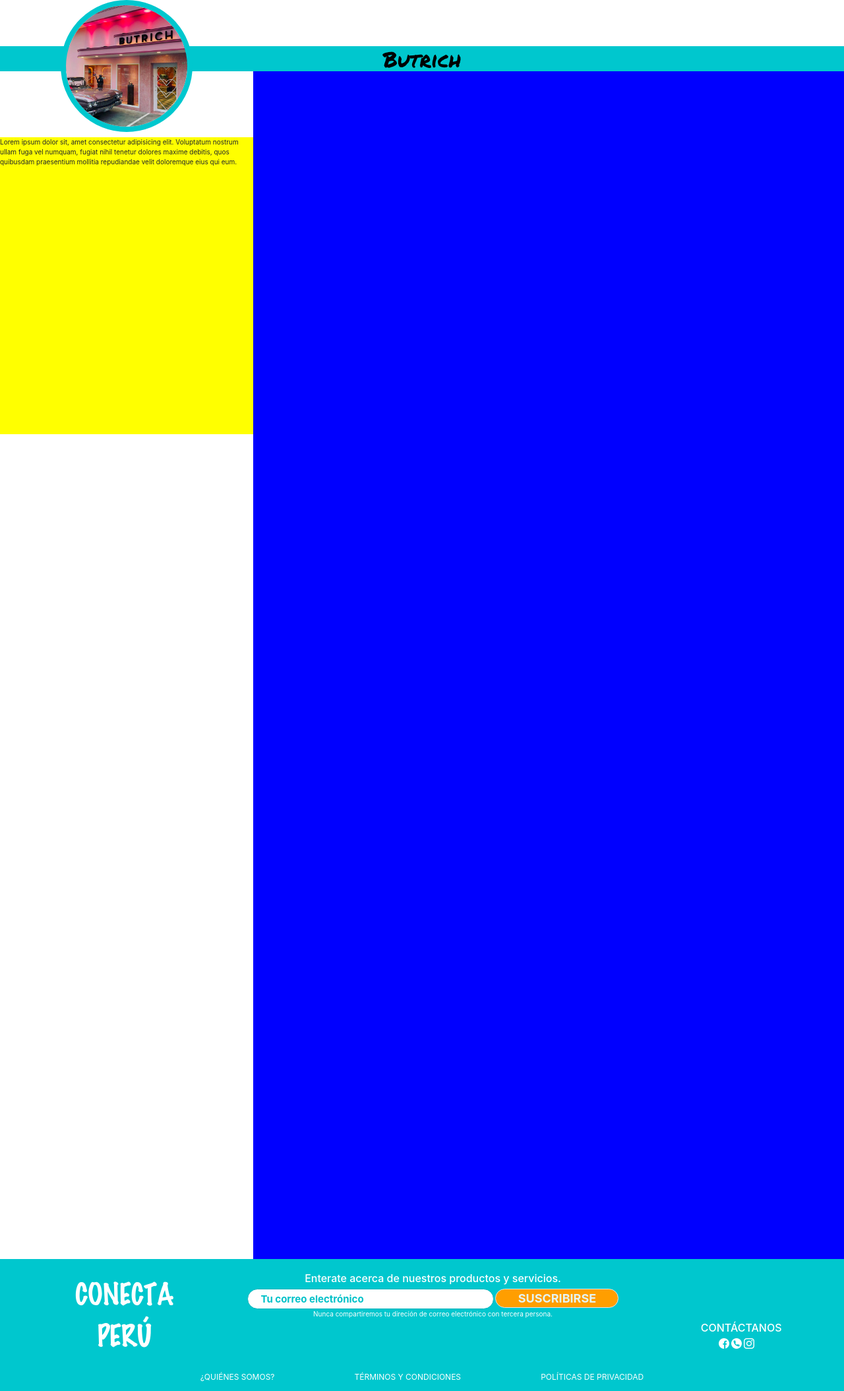
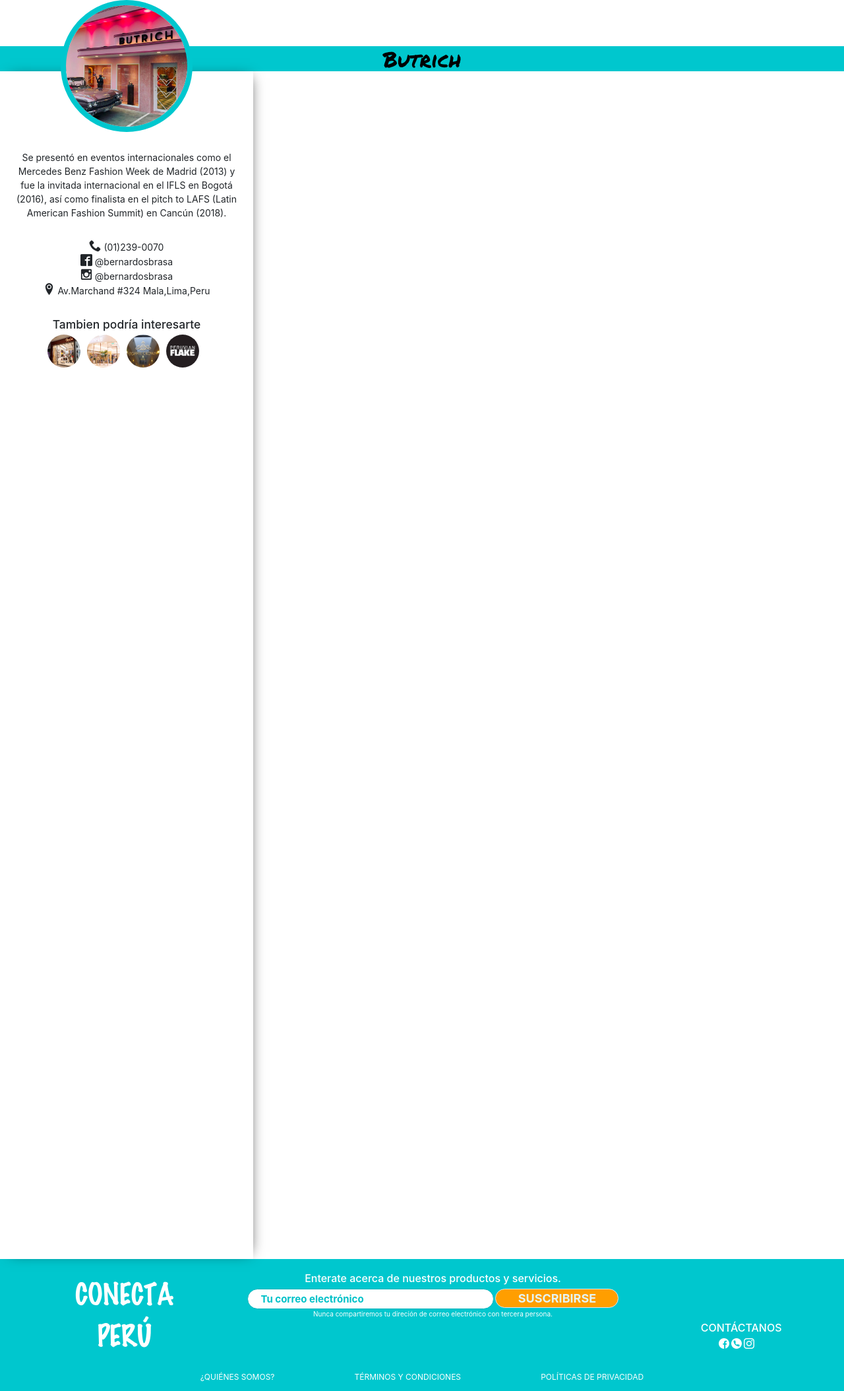
Before and after one commit to Jorvict/Conecta, a PHP site: page /vistas/product_services_butrich.html in a window 1280 px wide. Shown: the part 220-2328 px from the top of the page at 66% size. Run offline with PHP 8.4, Linux system fonts and the light colour scheme; some web fonts are replaced.

Commit message:
Se establece diseño para aside butrich

```diff
--- a/public/css/product_services.css
+++ b/public/css/product_services.css
@@ -73,20 +73,60 @@ main .img-container img{
 /* Contenedor texto */
 main .left-section .info-emp{
     height: 100%;
+    box-shadow: 5px 0px 20px -10px rgba(0, 0, 0, 0.75);
 }
 
-main .left-section .info-emp .container-fixed{
-    height: 25%;
+main .left-section .info-emp .container-sticky{
+    height: 60%;
+    max-height: 700px;
     width: 100%;
-    margin-top: 100px;
-    background-color: yellow;
+    margin-top: 120px;
+    /* background-color: yellow; */
     position: sticky;
-    top: 20px;
+    top: 40px;
+    /* display: flex; */
+    /* flex-wrap: wrap;
+    justify-content: center; */
 }
 
-main .left-section .info-emp .container-fixed p{
-    position: sticky;
+main .left-section .info-emp .container-sticky .description{
+    font-size: 14px;
+    padding: 0px 20px;
+    text-align: center;
+}
 
+main .left-section .info-emp .container-sticky .social-section{
+    margin-top: 30px;
+    font-size: 14px;
+    text-align: center;
+}
+
+main .left-section .info-emp .container-sticky .social-section .social i{
+    font-size: 18px;
+}
+
+main .left-section .info-emp .container-sticky .recomendaciones{
+    margin-top: 30px;
+    text-align: center;
+}
+
+main .left-section .info-emp .container-sticky .recomendaciones .docker-imgs{
+    width: 100%;
+    height: auto;
+    display: flex;
+    justify-content: center;
+}
+
+main .left-section .info-emp .container-sticky .recomendaciones .docker-imgs .dck-img-container{
+    width: 50px;
+    height: 50px;
+    margin-right: 10px;
+}
+
+main .left-section .info-emp .container-sticky .recomendaciones .docker-imgs .dck-img-container img{
+    width: 100%;
+    height: 100%;
+    border-radius: 50px;
 }
 
 
@@ -95,7 +135,7 @@ main .left-section .info-emp .container-fixed p{
 main .right-section{
     width: 70%;
     height: 1800px;
-    background-color: blue;
+    /* background-color: blue; */
     position: relative;
     /* left: 30%; */
 }
--- a/vistas/product_services_butrich.html
+++ b/vistas/product_services_butrich.html
@@ -161,10 +161,49 @@
             <aside class="left-section">
 
                 <article class="info-emp">
-                    <div class="container-fixed">
-                        <p>Lorem ipsum dolor sit, amet consectetur adipisicing elit. Voluptatum nostrum ullam fuga vel
-                            numquam, fugiat nihil tenetur dolores maxime debitis, quos quibusdam praesentium mollitia
-                            repudiandae velit doloremque eius qui eum.</p>
+                    <div class="container-sticky">
+                        <p class="description">
+                            Se presentó en eventos internacionales como el Mercedes Benz Fashion Week
+                            de Madrid (2013) y fue la invitada internacional en el IFLS en Bogotá (2016), así como
+                            finalista en el pitch to LAFS (Latin American Fashion Summit) en Cancún (2018).
+                        </p>
+                        <div class="social-section">
+                            <div class="social social-tlf">
+                                <i class="icon-phone"></i>
+                                (01)239-0070
+                            </div>
+                            <div class="social social-fb">
+                                <i class="icon-facebook"></i>
+                                @bernardosbrasa
+                            </div>
+                            <div class="social social-ig">
+                                <i class="icon-instagram"></i>
+                                @bernardosbrasa
+                            </div>
+                            <div class="social social-local">
+                                <i class="icon-location"></i>
+                                Av.Marchand #324 Mala,Lima,Peru
+                            </div>
+                        </div>
+                        <div class="recomendaciones">
+                            <h3 class="titulo">
+                                Tambien podría interesarte
+                            </h3>
+                            <div class="docker-imgs">
+                                <figure class="dck-img-container">
+                                    <img src="../public/imagenes/Secciones-categorias/Ropa y textiles/renzo.jpg" alt="">
+                                </figure>
+                                <figure class="dck-img-container">
+                                    <img src="../public/imagenes/Secciones-categorias/Ropa y textiles/capittana.jpg" alt="">
+                                </figure>
+                                <figure class="dck-img-container">
+                                    <img src="../public/imagenes/Secciones-categorias/Ropa y textiles/sophie.jpg" alt="">
+                                </figure>
+                                <figure class="dck-img-container">
+                                    <img src="../public/imagenes/Secciones-categorias/Ropa y textiles/peruvian.jpg" alt="">
+                                </figure>
+                            </div>
+                        </div>
                     </div>
 
                 </article>
```
